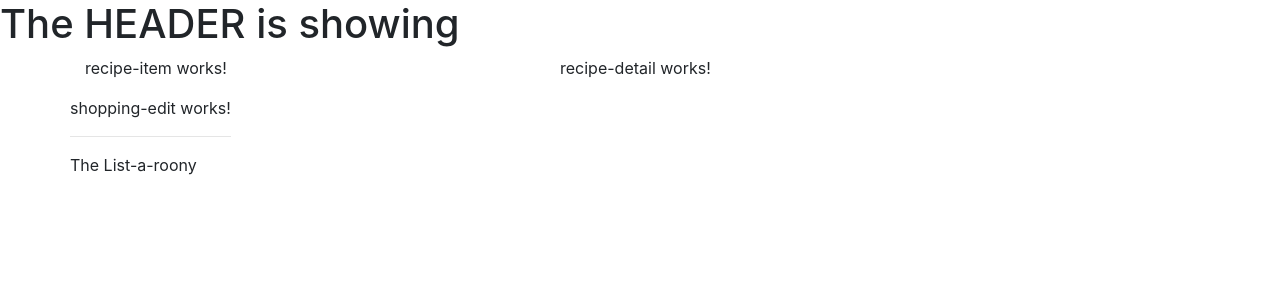
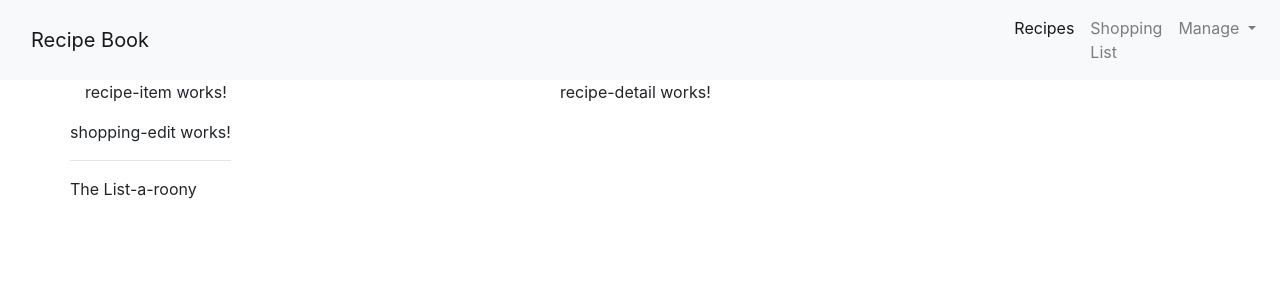
Before and after one commit to colinbinion/AngularNG6RefresherApp, an Angular app: page / in a window 1280 px wide. Shown: the top 300 px of the page. Built offline with nearby package versions, Linux system fonts and the light colour scheme.

Commit message:
rough draft of navbar, still need to fix positioning

```diff
--- a/package.json
+++ b/package.json
@@ -20,9 +20,13 @@
     "@angular/platform-browser": "^6.0.3",
     "@angular/platform-browser-dynamic": "^6.0.3",
     "@angular/router": "^6.0.3",
+    "angular-popper": "^2.0.0",
     "bootstrap": "^4.1.1",
     "core-js": "^2.5.4",
+    "jquery": "^3.3.1",
+    "popper": "^1.0.1",
     "rxjs": "^6.0.0",
+    "tooltip.js": "^1.2.0",
     "zone.js": "^0.8.26"
   },
   "devDependencies": {
--- a/src/app/header/header.component.html
+++ b/src/app/header/header.component.html
@@ -1,2 +1,61 @@
-<!-- testing header component -->
-<h1>The HEADER is showing</h1>
+<nav class="navbar navbar-expand-lg navbar-light bg-light">
+
+  <div class="container-fluid">
+    <a class="navbar-brand" href="#">Recipe Book</a>
+  </div>
+
+  <button class="navbar-toggler" type="button" data-toggle="collapse" data-target="#navbarNavDropdown" aria-controls="navbarNavDropdown" aria-expanded="false" aria-label="Toggle navigation">
+    <span class="navbar-toggler-icon"></span>
+  </button>
+
+  <div class="collapse navbar-collapse" id="navbarNavDropdown">
+    <ul class="navbar-nav mr-auto">
+      <li class="nav-item active">
+        <a class="nav-link" href="#">Recipes<span class="sr-only">(current)</span></a>
+      </li>
+      <li class="nav-item">
+        <a class="nav-link" href="#">Shopping List</a>
+      </li>
+
+
+      <ul class="navbar-nav ml-auto">
+
+      </ul>
+      <li class="nav-item dropdown">
+        <a class="nav-link dropdown-toggle" href="#" id="navbarDropdownMenuLink" data-toggle="dropdown" aria-haspopup="true" aria-expanded="false">
+          Manage
+        </a>
+        <div class="dropdown-menu" aria-labelledby="navbarDropdownMenuLink">
+          <a class="dropdown-item" href="#">Save Data</a>
+          <a class="dropdown-item" href="#">Fetch Data</a>
+        </div>
+      </li>
+    </ul>
+  </div>
+</nav>
+
+<!-- sample of left vs right positioning with bs 4... NN to split up nav for final production -->
+
+<!-- <nav class="navbar navbar-expand-lg navbar-dark bg-primary rounded">
+  <a class="navbar-brand" href="#">Navbar</a>
+  <ul class="navbar-nav mr-auto">
+    <li class="nav-item active">
+      <a class="nav-link">Left Link 1</a>
+    </li>
+    <li class="nav-item">
+      <a class="nav-link">Left Link 2</a>
+    </li>
+  </ul>
+  <ul class="navbar-nav ml-auto">
+    <li class="nav-item">
+      <a class="nav-link">Right Link 1</a>
+    </li>
+    <li class="nav-item dropdown">
+      <a class="nav-link dropdown-toggle" href="#" id="navbarDropdown" role="button" data-toggle="dropdown" aria-haspopup="true" aria-expanded="false">            Dropdown on Right</a>
+      <div class="dropdown-menu" aria-labelledby="navbarDropdown">
+        <a class="dropdown-item" href="#">Action</a>
+        <a class="dropdown-item" href="#">Another action with a lot of text inside of an item</a>
+      </div>
+    </li>
+  </ul>
+</nav> -->
```
Also changed, not shown: 1 other file (tests, documents, lock files or other folders).
